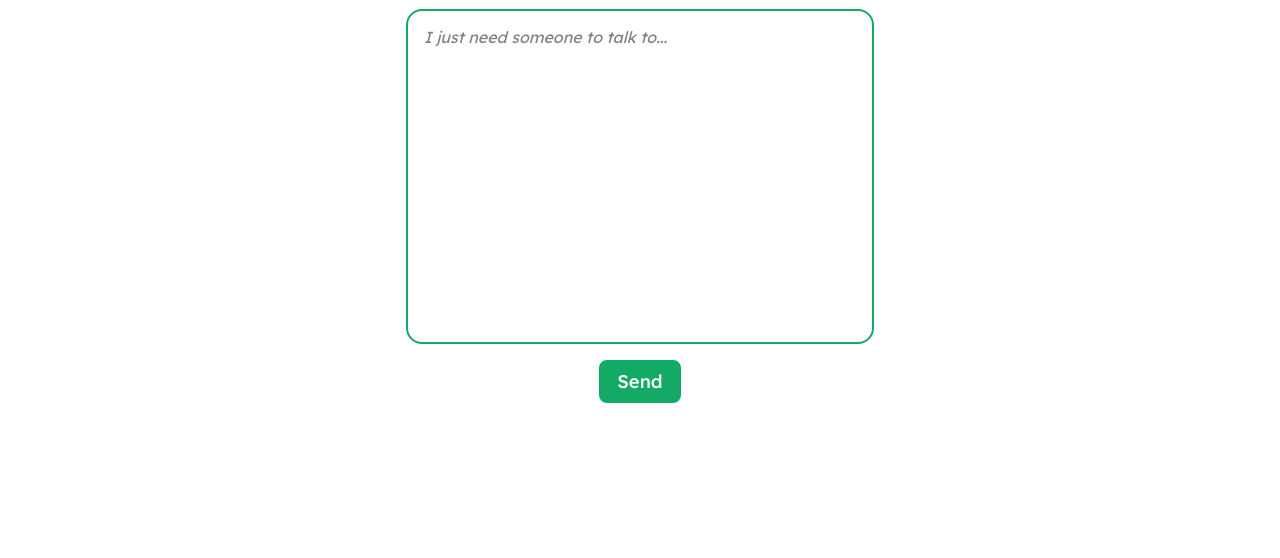
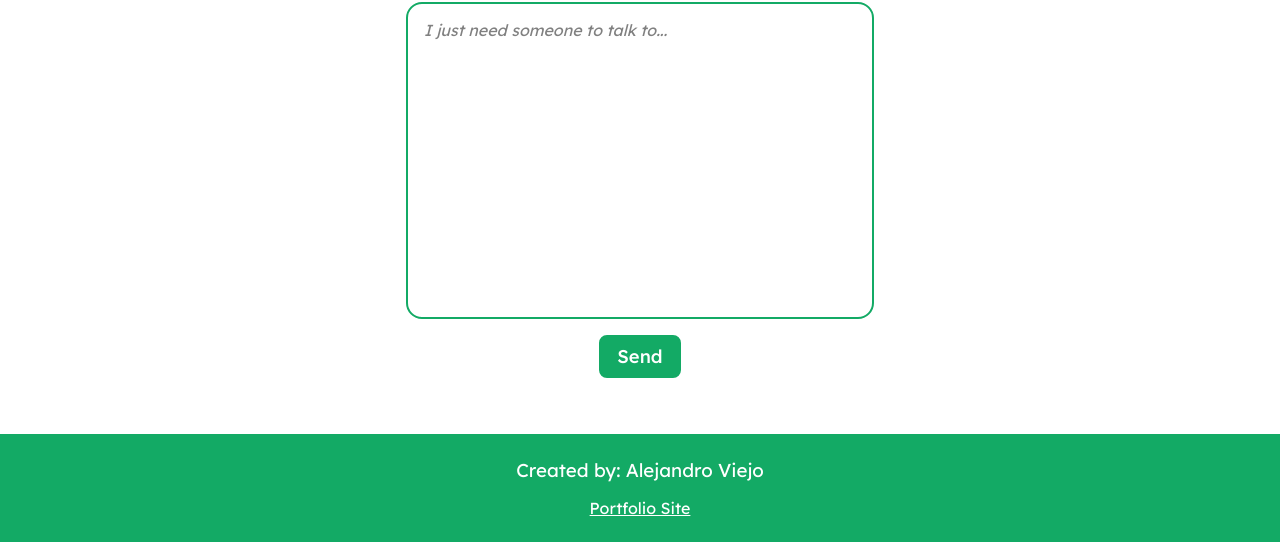
Before and after one commit to aviej20/hold-this-moment, a website built with webpack: page index.html in a window 1280 px wide. Both pictures are taken after a click on the button 644 px from the left and 508 px from the top of the page. Shown: the part 258-816 px from the top of the page. Built offline with Linux system fonts and the light colour scheme.

Commit message:
Added footer and other html changes

```diff
--- a/index.html
+++ b/index.html
@@ -42,8 +42,8 @@
     <ul class="nav-menu" id="nav-menu">
       <li><a href="#">Home</a></li>
       <li><a href="#">About</a></li>
-      <li><a href="#">Services</a></li>
-      <li><a href="#">Contact</a></li>
+      <li><a href="https://www.cdc.gov/suicide/resources/index.html" target="_blank">Resources</a></li>
+      <li><a href="https://chat.988lifeline.org/">Agent Chat</a></li>
     </ul>
   </nav>
 
@@ -64,8 +64,11 @@
       </form>
     </div>
   </main>
+  <footer class="footer-container">
+    <h3>Created by: Alejandro Viejo</h3>
+    <p><a href="https://www.alejandro-viejo.com/">Portfolio Site</a></p>
+</footer>
 </div>
-
 <script src="https://kit.fontawesome.com/cc692d68a6.js" crossorigin="anonymous"></script>
 <script src="./dist/bundle.js" defer></script>
 </body>
--- a/src/styles.scss
+++ b/src/styles.scss
@@ -62,6 +62,7 @@ body{
 .grid-wrapper{
   width: 100%;
   height: 100vh;
+  overflow: hidden;
   display: grid;
   justify-items: center;
   grid-template-columns: 15% auto 15%;
@@ -278,6 +279,26 @@ body{
             cursor: pointer;
           }
         }
+.footer-container{
+  padding: 1.5rem 0;
+  grid-row: 3/4;
+  grid-column: 1/4;
+  background-color: $primary-color;
+  display: flex;
+  flex-direction: column;
+  gap: 1rem;
+  justify-content: center;
+  align-items: center;
+
+    > *, a{
+      font-weight: 400;
+      color: white;
+      text-align: center;
+    }
+    a:hover{
+      color: $secondary-color;
+    }
+  }
 }
 
 
```
Also changed, not shown: dist/bundle.js, 1 other file.
